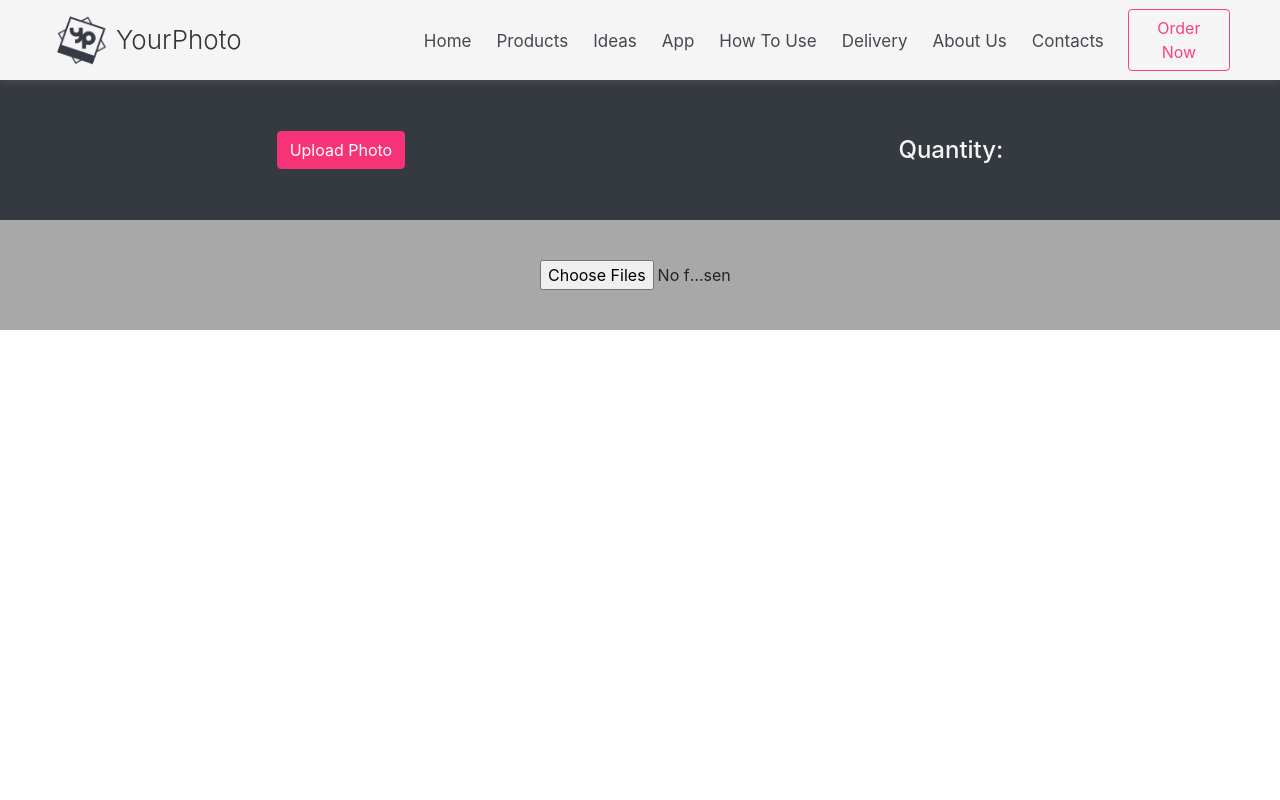
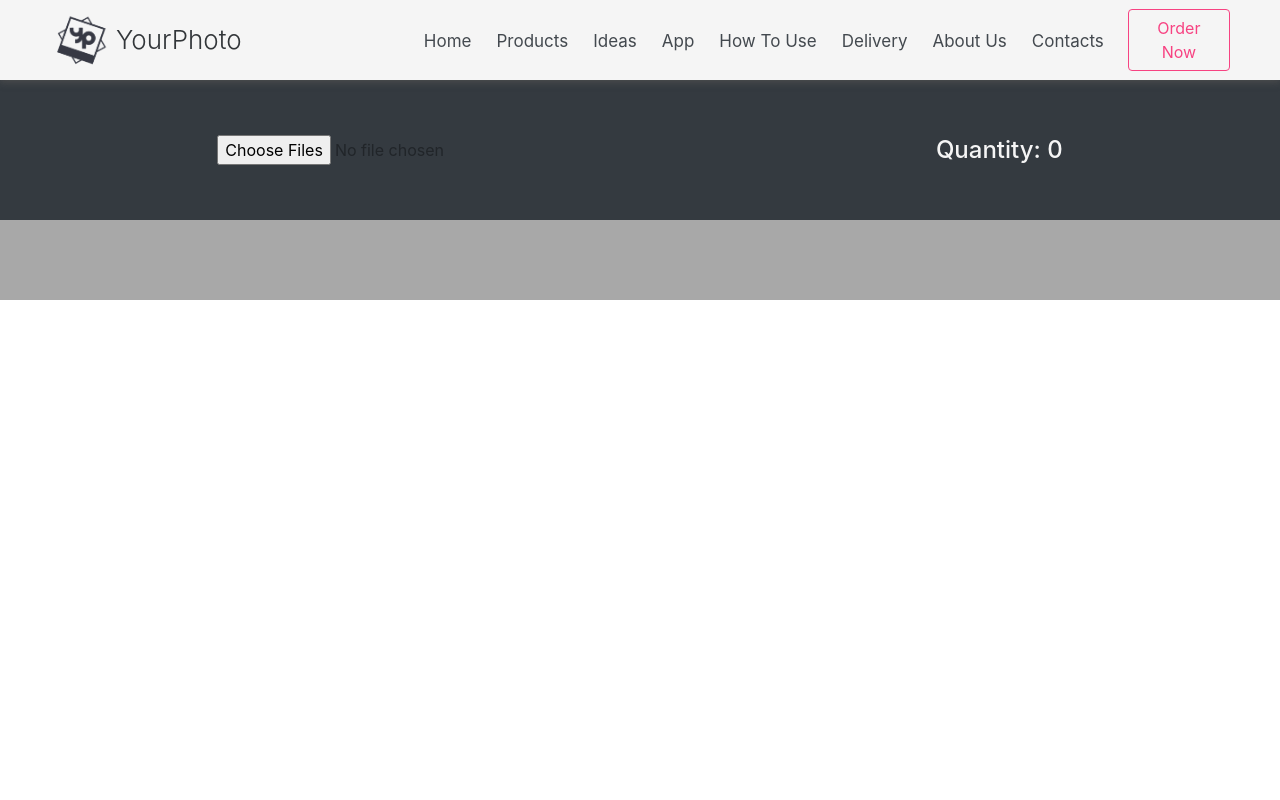
Before and after one commit to hayknurijanyan/yourphoto, a React (Create React App) app: page / in a window 1280 px wide. Shown: the top 800 px of the page. Built offline with nearby package versions, Linux system fonts and the light colour scheme.

Commit message:
order updated

```diff
--- a/src/components/Order/Grid.jsx
+++ b/src/components/Order/Grid.jsx
@@ -4,44 +4,29 @@ import "./Grid.css";
 import Image from "./Image";
 
 class Grid extends Component {
-  fileObj = [];
-  fileArray = [];
-  state = {
-    uploading: false,
-    images: [],
-  };
+  // fileObj = [];
+  // fileArray = [];
+  // state = {
+  //   uploading: false,
+  //   images: [],
+  // };
 
-  handleImageClick = () => {
-    console.log("sss");
-  };
+  // handleFileInput = (e) => {
+  //   this.fileObj.unshift(e.target.files);
+  //   for (let i = 0; i < this.fileObj[0].length; i++) {
+  //     this.fileArray.unshift(URL.createObjectURL(this.fileObj[0][i]));
+  //   }
 
-  handleFileInput = (e) => {
-    this.fileObj.unshift(e.target.files);
-    for (let i = 0; i < this.fileObj[0].length; i++) {
-      this.fileArray.unshift(URL.createObjectURL(this.fileObj[0][i]));
-    }
+  //   this.setState({ images: this.fileArray });
+  //   this.fileObj = [];
+  // };
 
-    this.setState({ images: this.fileArray });
-    this.fileObj = [];
-  };
   render() {
-    console.log(this.state.images, "img-grid");
-
     return (
       <>
         <div className="grid-container">
-          <input type="file" onChange={this.handleFileInput} multiple />
-          {this.state.images.map((imgSrc, i) => {
-            return (
-              <Image
-                onClick={this.handleImageClick}
-                id={i}
-                key={i}
-                src={imgSrc}
-                count={this.state.count}
-                alt="uploaded-img"
-              />
-            );
+          {this.props.images.map((image) => {
+            return <Image image={image} />;
           })}
         </div>
       </>
--- a/src/components/Order/Image.jsx
+++ b/src/components/Order/Image.jsx
@@ -2,38 +2,26 @@ import React, { Component } from "react";
 import "./Image.css";
 
 class Image extends Component {
-  state = {
-    name: "some name",
-    id: 123,
-    size: "10x15",
-    count: 1,
-  };
-
-  handleIncrease = () => {
-    let n = ++this.state.count;
-    this.setState({ count: n });
-  };
-
-  handleDecrease = () => {
-    if (this.state.count > 1) {
-      let n = --this.state.count;
-      this.setState({ count: n });
-    }
-  };
+  // state = {
+  //   name: "some name",
+  //   id: 123,
+  //   size: "10x15",
+  //   count: 1,
+  // };
 
   render() {
     return (
       <>
         <div>
           <div className="img-container">
-            <img src={this.props.src} alt="" />
+            <img src={this.props.image.imgSrc} alt="" />
           </div>
           <div className="img-details">
-            <span onClick={this.handleDecrease} className="img-count-decrease">
+            <span className="img-count-decrease">
               <i class="fa fa-minus" aria-hidden="true"></i>
             </span>
-            <span className="img-count">{this.state.count}</span>
-            <span onClick={this.handleIncrease} className="img-count-increase">
+            <span className="img-count">{this.props.image.count}</span>
+            <span className="img-count-increase">
               <i className="fa fa-plus" aria-hidden="true"></i>
             </span>
           </div>
--- a/src/components/Order/Order.jsx
+++ b/src/components/Order/Order.jsx
@@ -11,7 +11,6 @@ class Order extends Component {
   state = {
     uploading: false,
     images: [],
-    count: 1,
   };
 
   handleFileInput = (e) => {
@@ -20,22 +19,41 @@ class Order extends Component {
       this.fileArray.unshift(URL.createObjectURL(this.fileObj[0][i]));
     }
 
-    this.setState({ images: this.fileArray });
+    let uploads = [];
+
+    this.fileArray.map((blob) => {
+      return uploads.push({ imgSrc: blob, id: 1, count: 1, size: "10x15" });
+    });
+    this.setState({ images: uploads });
     this.fileObj = [];
   };
 
+  // handleIncrease = () => {
+  //   let n = ++this.state.count;
+  //   this.setState({ count: n });
+  // };
+
+  // handleDecrease = () => {
+  //   if (this.state.count > 1) {
+  //     let n = --this.state.count;
+  //     this.setState({ count: n });
+  //   }
+  // };
   render() {
     return (
       <main id="main">
         <header>
-          <Button className="upload-buuton" variant="danger">
+          {/* <Button className="upload-buuton" variant="danger">
             Upload Photo
-          </Button>{" "}
-          <div className="main-quantity">Quantity: {this.state.quantity}</div>
+          </Button>{" "} */}
+          <input type="file" onChange={this.handleFileInput} multiple />
+          <div className="main-quantity">
+            Quantity: {this.state.images.length}
+          </div>
         </header>
         <Cropper />
         <Preview />
-        <Grid />
+        <Grid images={this.state.images} />
       </main>
     );
   }
```
